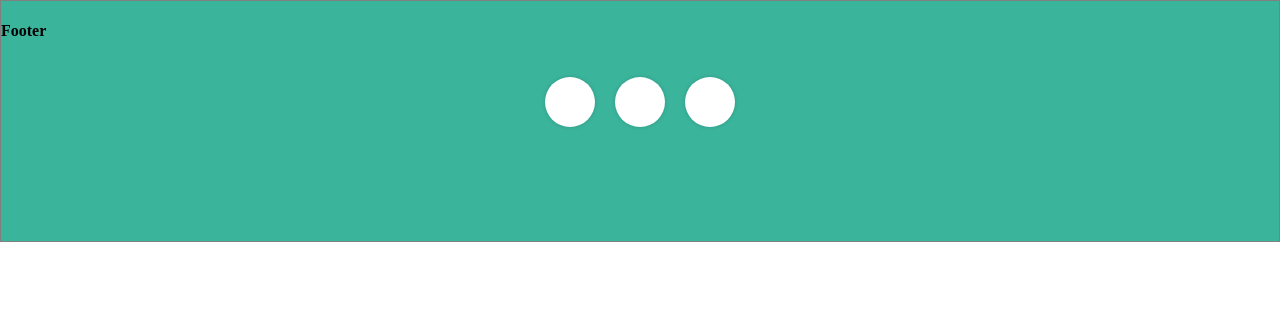
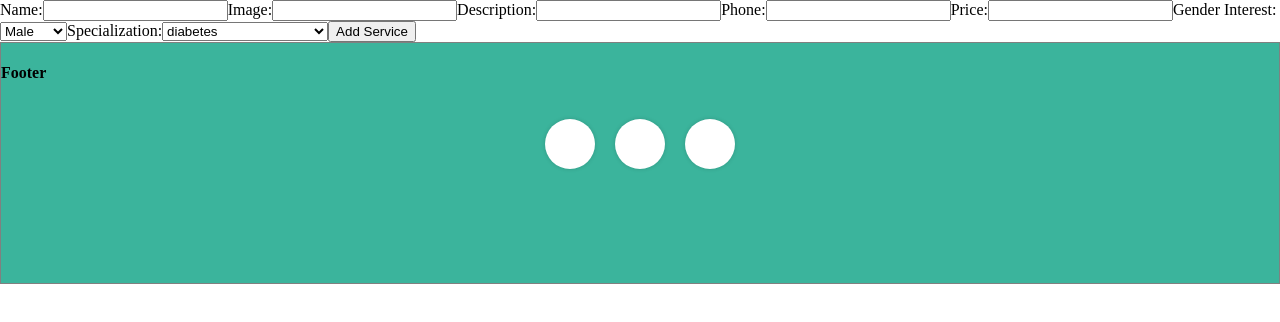
Before and after one commit to TasneemAlhelli/hospital-platform, a React (Vite) app: page /add-service in a window 1280 px wide. Before the commit this address had no page. Shown: the top 322 px of the page. Built offline with nearby package versions, Linux system fonts and the light colour scheme.

Commit message:
add service form

```diff
--- a/src/App.jsx
+++ b/src/App.jsx
@@ -15,6 +15,7 @@ import DoctorDetails from './pages/DoctorDetails'
 import EditProfile from './pages/EditProfile'
 import Profile from './pages/Profile'
 import AddDoctor from './pages/AddDoctor'
+import AddService from './pages/AddService'
 function App() {
   return (
     <div>
@@ -39,6 +40,7 @@ function App() {
           {/* <Route path="/profile/:userId" element={<Profile />} /> */}
           <Route path="/profile" element={<Profile />} />
           <Route path="/add-doctor" element={<AddDoctor />} />
+          <Route path="/add-service" element={<AddService />} />
         </Routes>
       </main>
 
--- a/src/pages/AddDoctor.jsx
+++ b/src/pages/AddDoctor.jsx
@@ -10,9 +10,8 @@ const AddDoctor = () => {
     gender: ''
   }
   const [doctor, setDoctor] = useState(initial)
-  const [selectedValue, setSelectedValue] = useState(doctor.gender)
+  const [services, setServices] = useState([])
 
-  const [services, setServices] = useState([])
   useEffect(() => {
     const getAllServices = async () => {
       const services = await getServices()
--- a/src/pages/AddService.jsx
+++ b/src/pages/AddService.jsx
@@ -0,0 +1,94 @@
+import { useState, useEffect } from 'react'
+
+const AddService = () => {
+  const options = [
+    'diabetes',
+    'hypertension',
+    'asthma',
+    'arthritis',
+    'cancer',
+    'allergies',
+    'heart disease',
+    'mental health conditions',
+    'other'
+  ]
+
+  const [service, setService] = useState([])
+
+  const handleChange = (event) => {
+    setService({ ...doctor, [event.target.id]: event.target.value })
+  }
+
+  const handelSubmit = (event) => {
+    event.preventDefault()
+    console.log('event', event)
+
+    // addService(doctor)
+  }
+  return (
+    <div>
+      <form onSubmit={handelSubmit}>
+        <label htmlFor="name">Name:</label>
+        <input
+          id="name"
+          type="text"
+          onChange={handleChange}
+          value={service.name}
+        />
+        <label htmlFor="image">Image:</label>
+        <input
+          id="image"
+          type="text"
+          onChange={handleChange}
+          value={service.image}
+        />
+        <label htmlFor="description">Description:</label>
+        <input
+          id="description"
+          type="text"
+          onChange={handleChange}
+          value={service.description}
+        />
+        <label htmlFor="phone">Phone:</label>
+        <input
+          id="phone"
+          type="text"
+          onChange={handleChange}
+          value={service.phone}
+        />
+        <label htmlFor="price">Price:</label>
+        <input
+          id="price"
+          type="Number"
+          onChange={handleChange}
+          value={service.price}
+        />
+        <label htmlFor="genderInterest">Gender Interest:</label>
+        <select
+          onChange={handleChange}
+          id="gender"
+          value={service.genderInterest}
+        >
+          <option value="Male">Male</option>
+          <option value="Female">Female</option>
+          <option value="Both">Both</option>
+        </select>
+        <label htmlFor="specialization">Specialization:</label>
+        <select
+          id="specialization"
+          onChange={handleChange}
+          value={service.specialization}
+        >
+          {options.map((option, index) => (
+            <option key={index} value={option}>
+              {option}
+            </option>
+          ))}
+        </select>
+        <button type="submit">Add Service</button>
+      </form>
+    </div>
+  )
+}
+
+export default AddService
```
